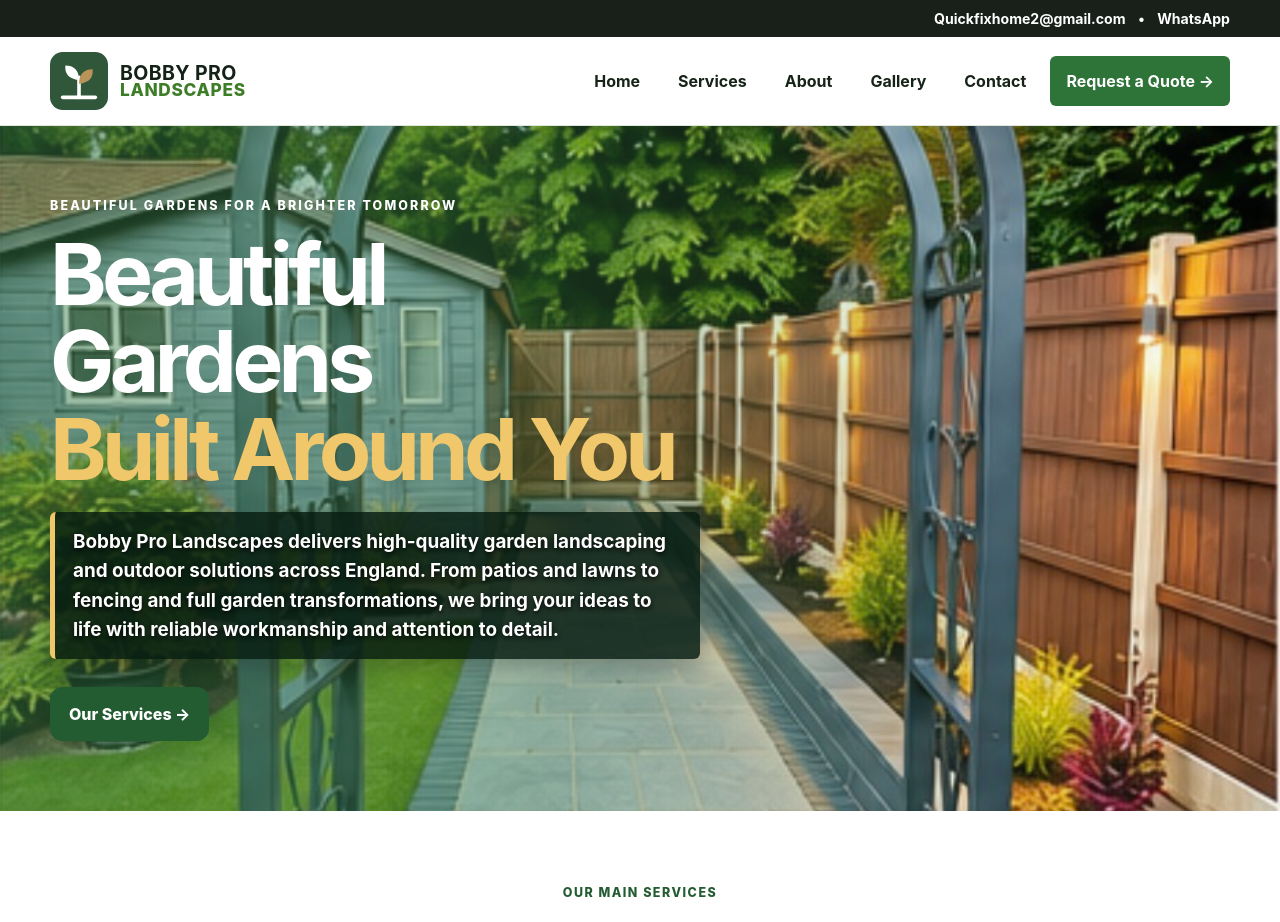
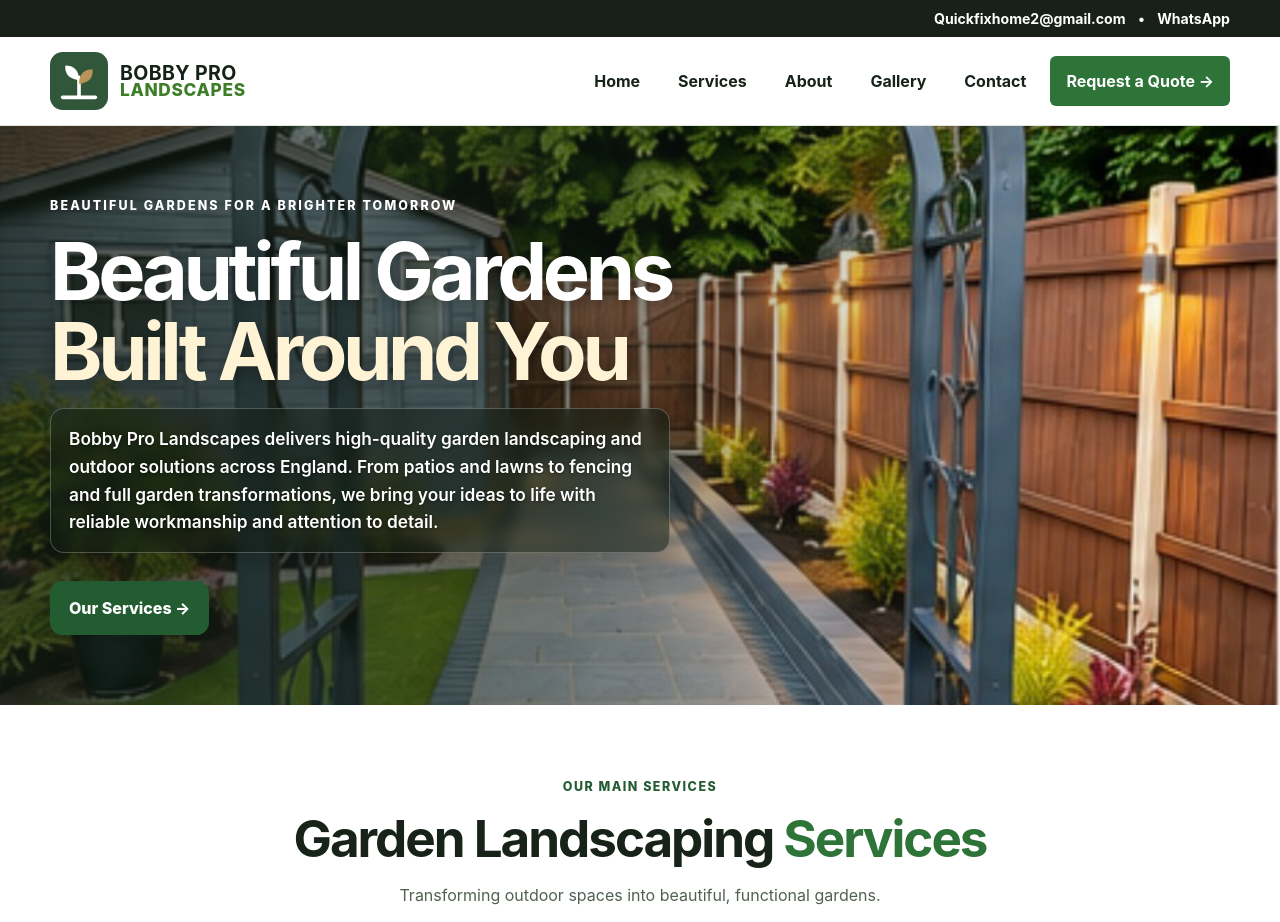
Before and after one commit to arsalanbobby/Bobby-Pro-Landscapes, a Jekyll site: the page built from index.md, in a window 1280 px wide and 1400 px high. Shown: the top 922 px of the window. Built offline with Jekyll 4.4.1, drawn with Linux system fonts in a browser that asks for light colours.

Commit message:
Modernise landscaping homepage hero design

```diff
--- a/assets/css/style.css
+++ b/assets/css/style.css
@@ -120,15 +120,15 @@ a{color:inherit}
   min-height:525px;
   padding:70px 0;
   background:
-    linear-gradient(90deg,rgba(55,125,70,.48) 0%,rgba(65,145,79,.38) 35%,rgba(74,154,86,.22) 58%,rgba(74,154,86,.07) 78%,rgba(74,154,86,.02) 100%),
+    linear-gradient(90deg,rgba(15,26,18,.72) 0%,rgba(20,33,23,.55) 37%,rgba(20,33,23,.20) 62%,rgba(20,33,23,.04) 82%,rgba(20,33,23,0) 100%),
     url('../images/header-landscape.jpg') center 48% / cover no-repeat;
 }
 .approved-landscape-hero .hero-grid{grid-template-columns:minmax(0,650px) 1fr}
-.approved-landscape-hero h1{font-size:clamp(3.1rem,6.7vw,6rem);line-height:1.02;color:#fff;max-width:700px}
-.approved-landscape-hero h1 span{color:#f0c76a}
+.approved-landscape-hero h1{font-size:clamp(3rem,6.2vw,5.6rem);line-height:1.01;color:#fff;max-width:720px;text-shadow:0 3px 18px rgba(0,0,0,.35)}
+.approved-landscape-hero h1 span{color:#fff3d6}
 .approved-landscape-hero .hero-eyebrow{color:#fff;letter-spacing:.17em;max-width:500px}
-.approved-landscape-hero p.lead{color:#ffffff!important;-webkit-text-fill-color:#ffffff!important;opacity:1!important;font-size:1.18rem;font-weight:700;line-height:1.55;text-shadow:0 2px 5px rgba(0,0,0,.9);background:rgba(5,28,16,.82);border-left:5px solid #f0c76a;border-radius:6px;padding:15px 18px;max-width:650px;box-shadow:0 8px 22px rgba(0,0,0,.22)}
-.hero-outline{background:transparent;color:#fff;border-color:#fff}
+.approved-landscape-hero p.lead{color:#ffffff!important;-webkit-text-fill-color:#ffffff!important;opacity:1!important;font-size:1.08rem;font-weight:600;line-height:1.6;text-shadow:0 1px 3px rgba(0,0,0,.45);background:rgba(17,31,21,.54);border:1px solid rgba(255,255,255,.24);border-radius:14px;padding:16px 18px;max-width:620px;box-shadow:0 12px 32px rgba(0,0,0,.16);backdrop-filter:blur(7px)}
+.hero-outline{background:rgba(255,255,255,.08);color:#fff;border-color:rgba(255,255,255,.72);backdrop-filter:blur(5px)}
 .hero-outline:hover{background:#fff;color:#1d3925}
 .landscape-trust{background:#fff;color:#1d281e;border-bottom:1px solid var(--border)}
 .landscape-trust .trust-grid>div{padding:8px 18px;border-right:1px solid var(--border)}
```
